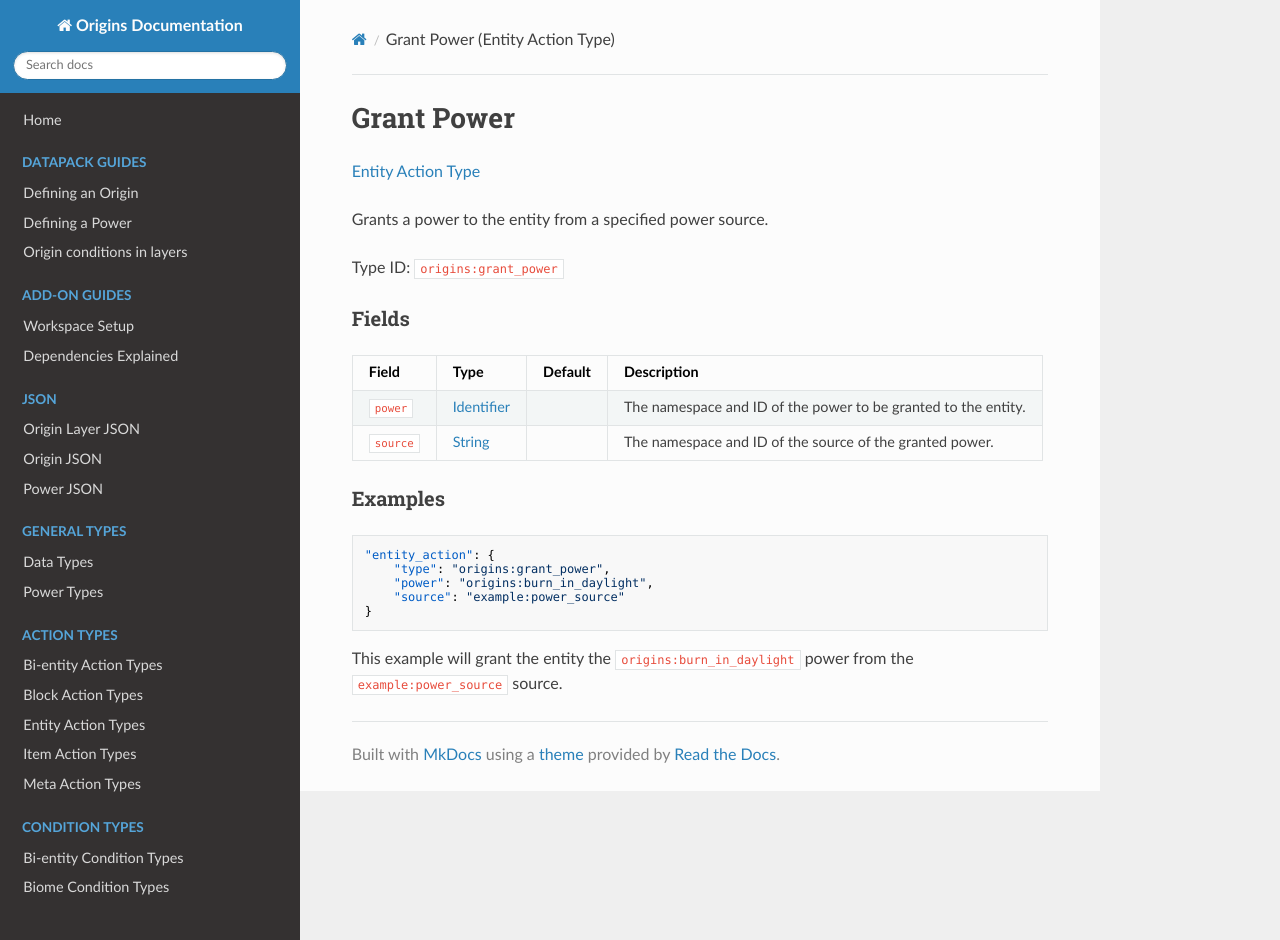
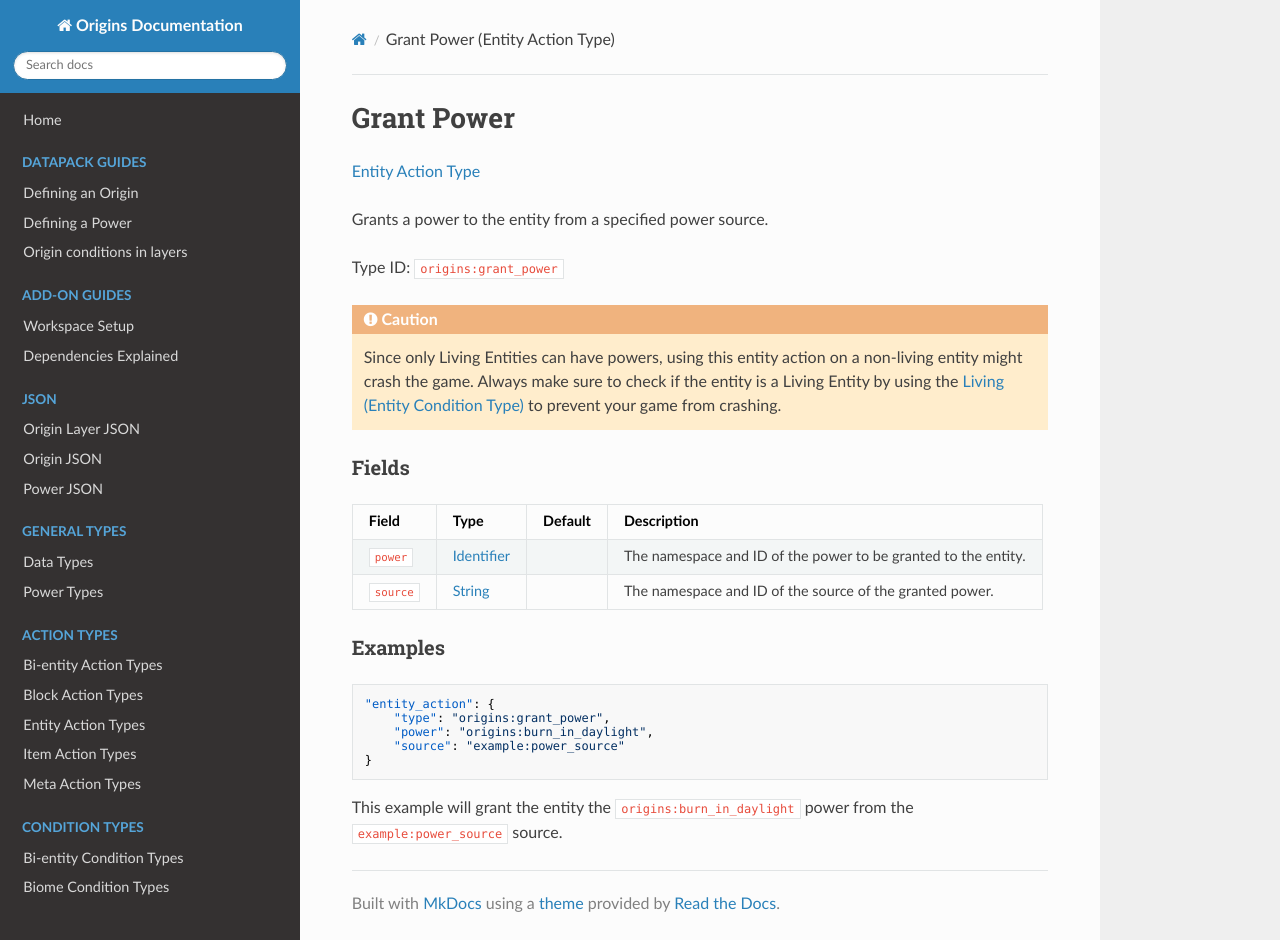
Before and after one commit to apace100/origins-docs, an MkDocs documentation site: the page built from docs/types/entity_action_types/grant_power.md, in a window 1280 px wide and 940 px high. Built offline with MkDocs 1.6.1, drawn with Linux system fonts in a browser that asks for light colours; nearby versions of some CDN libraries.

Commit message:
Updated `grant_power.md` (Entity Action Types)
Added Caution not warning about a possible crash when using this action
on a non-living entity.

```diff
--- a/docs/types/entity_action_types/grant_power.md
+++ b/docs/types/entity_action_types/grant_power.md
@@ -10,6 +10,10 @@ date: 2021-10-05
 Grants a power to the entity from a specified power source.
 
 Type ID: `origins:grant_power`
+
+!!! caution
+
+    Since only Living Entities can have powers, using this entity action on a non-living entity might crash the game. Always make sure to check if the entity is a Living Entity by using the [Living (Entity Condition Type)](living.md) to prevent your game from crashing.
 
 
 ### Fields
```
